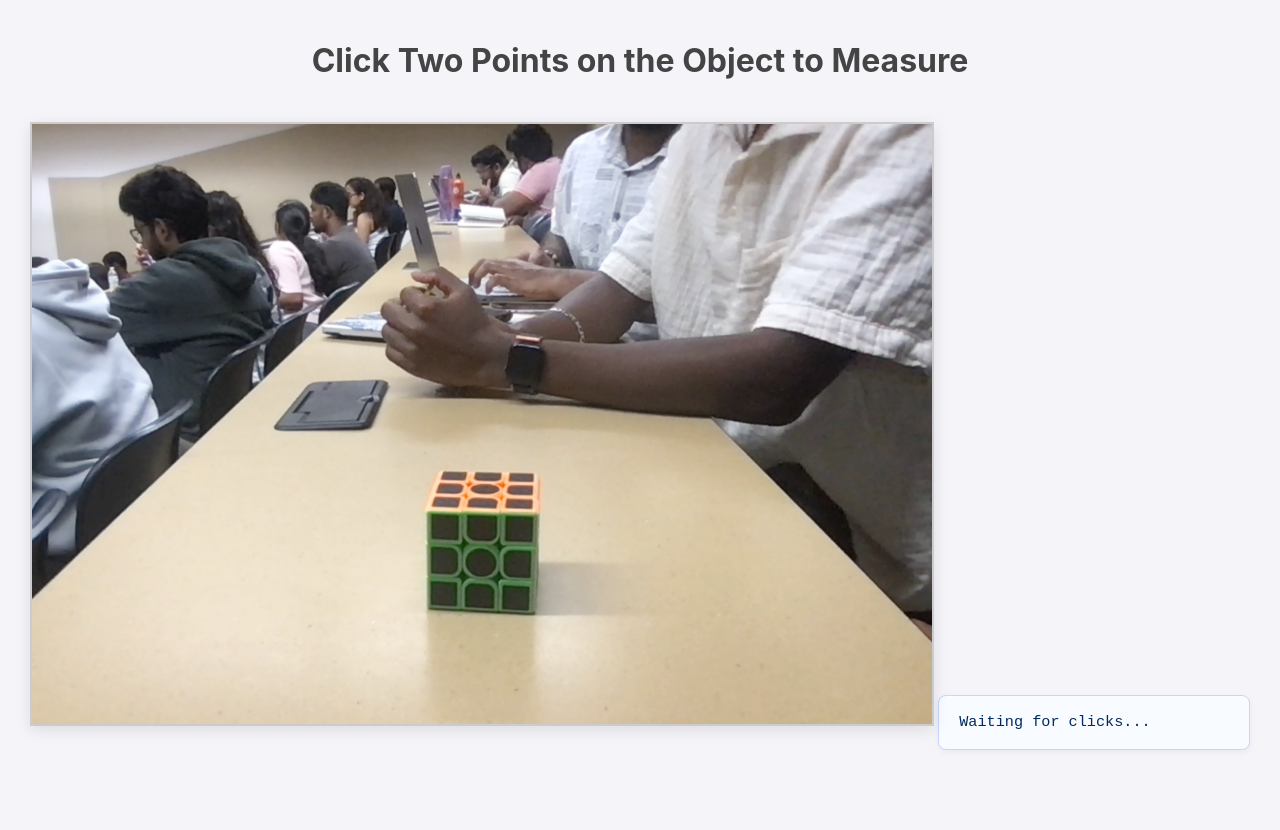
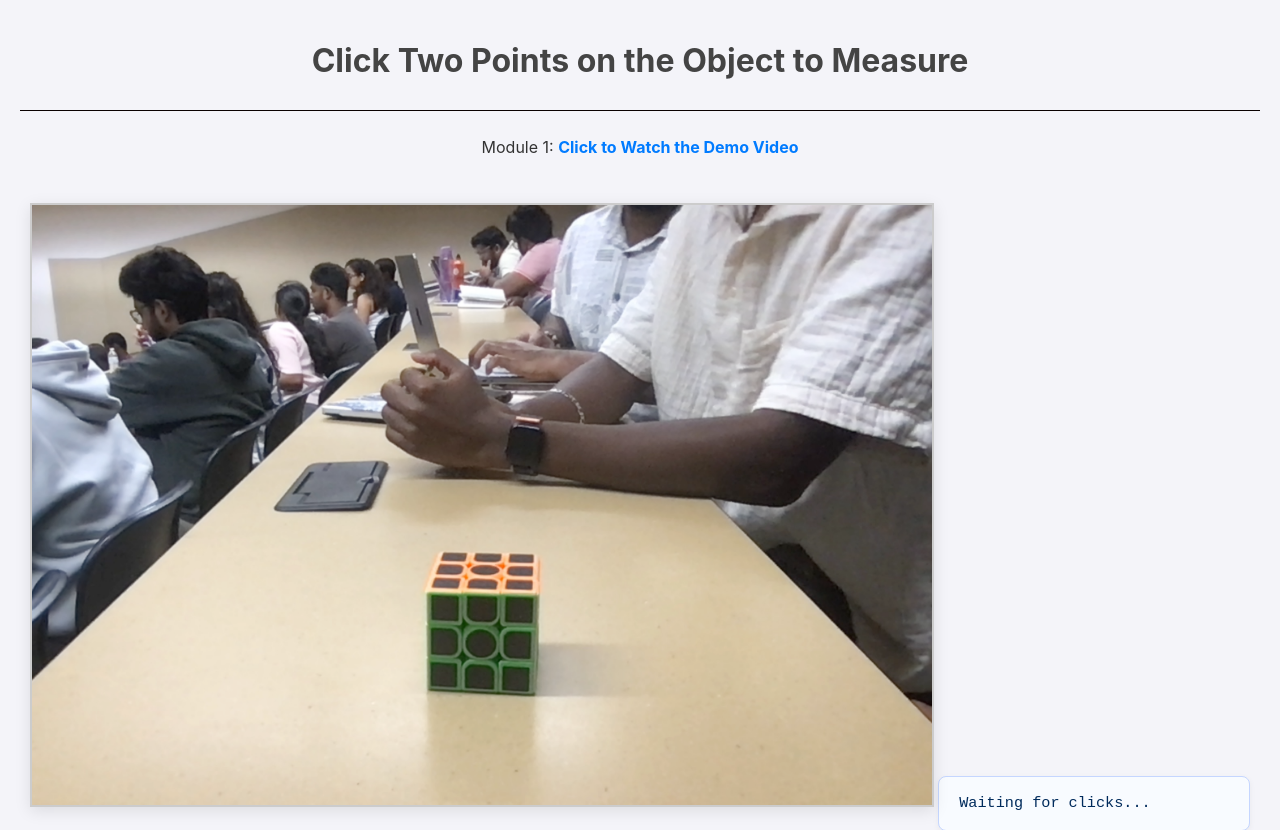
Before and after one commit to Vimeth22/Module1, a Flask app: page / in a window 1280 px wide. Shown: the top 830 px of the page. Before the commit the page ends 750 px from the top, so only its background shows below. Run offline with Flask 2, Linux system fonts and the light colour scheme.

Commit message:
initial commit

```diff
--- a/Templates/index.html
+++ b/Templates/index.html
@@ -61,11 +61,21 @@
 <body>
   <h1>Click Two Points on the Object to Measure</h1>
 
+  <div style="margin-top: 30px; padding: 10px; border-top: 1px solid #0a0101ff;">
+    <p>
+      Module 1:
+      <a href="https://drive.google.com/file/d/1YdWeTcwam78nvAxUfLy80i4mbacqNB5A/view?usp=sharing" target="_blank" style="color: #007bff; text-decoration: none; font-weight: bold;">
+        Click to Watch the Demo Video
+      </a>
+    </p>
+  </div>
+
   <div id="container">
     <img id="image" src="{{ url_for('static', filename='Rubic.png') }}" alt="Target Object">
   </div>
 
   <div id="result">Waiting for clicks...</div>
+
 
   <script>
     const image = document.getElementById("image");
```
